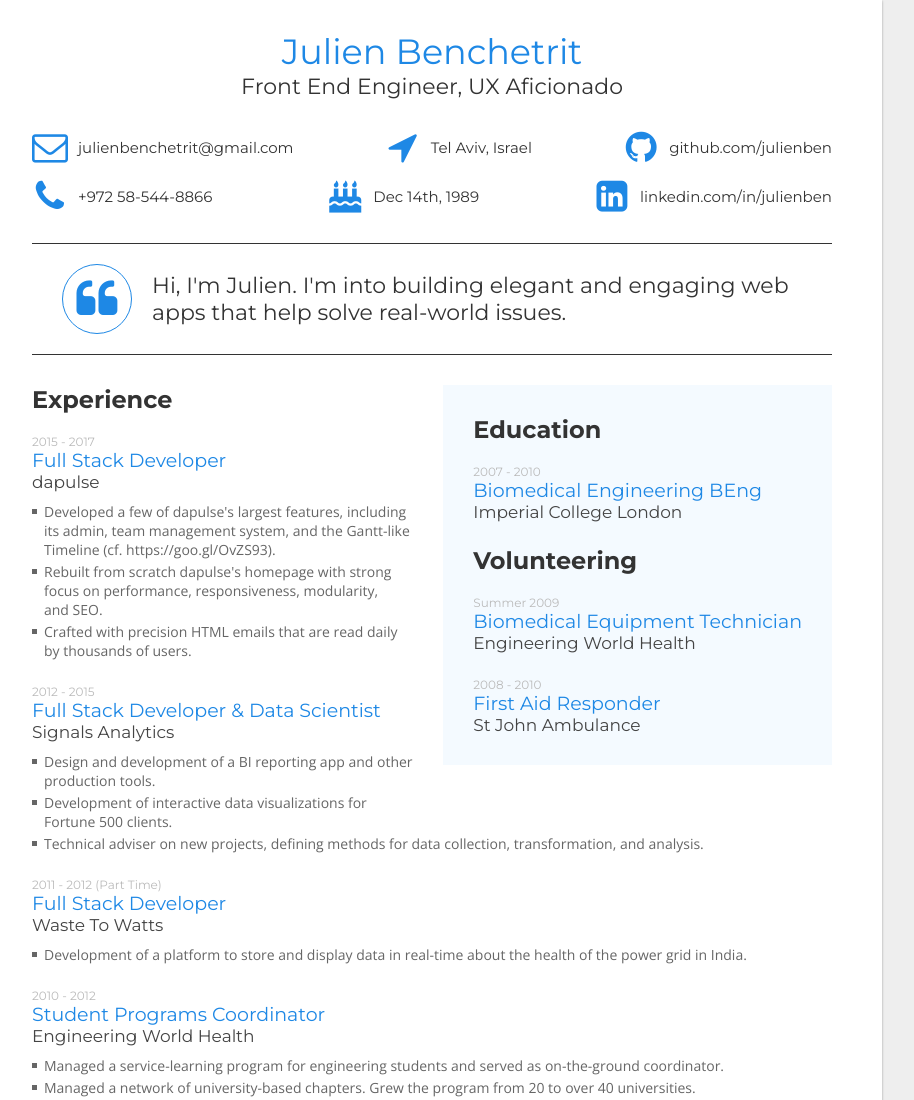
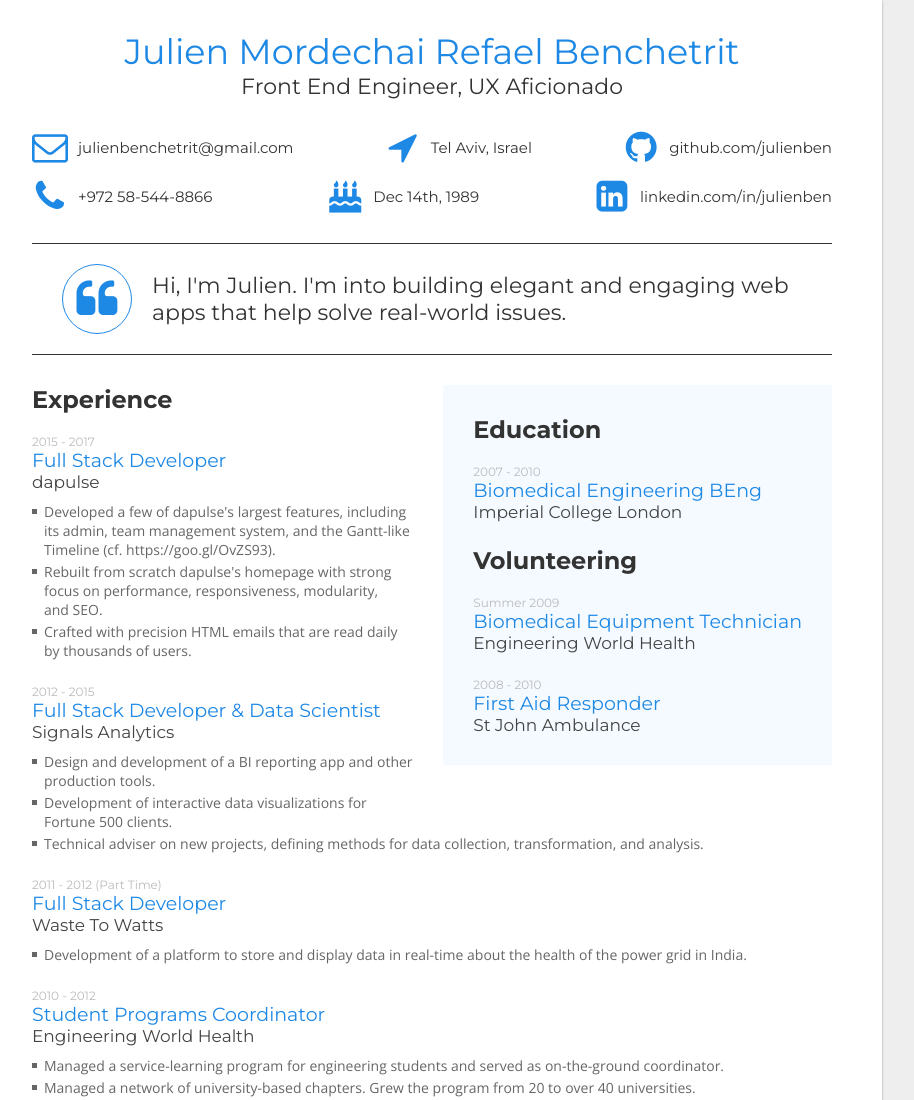
Before and after one commit to julienben/julienben.github.io, a plain HTML site: page index.html in a window 1280 px wide. Shown: the top 1100 px of the page, without its empty margins (18-932 px from the left). Drawn offline with nearby package versions, Linux system fonts and the light colour scheme.

Commit message:
Forgot a few of your names there :P

```diff
--- a/index.html
+++ b/index.html
@@ -3,7 +3,7 @@
   <head>
     <meta charset="utf-8">
     <meta name="viewport" content="width=device-width, initial-scale=1">
-    <title>Julien Benchetrit's CV</title>
+    <title>Julien Mordechai Refael Benchetrit's CV</title>
     <link href="https://maxcdn.bootstrapcdn.com/font-awesome/4.7.0/css/font-awesome.min.css" rel="stylesheet">
     <link href="https://fonts.googleapis.com/css?family=Montserrat:400,700" rel="stylesheet">
     <link href="https://fonts.googleapis.com/css?family=Open+Sans" rel="stylesheet">
@@ -20,7 +20,7 @@
   </head>
   <body>
     <div class="cv">
-      <div class="name">Julien Benchetrit</div>
+      <div class="name">Julien Mordechai Refael Benchetrit</div>
       <div class="description">Front End Engineer, UX Aficionado</div>
 
       <div class="contact">
```
